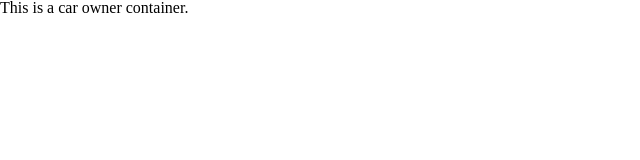
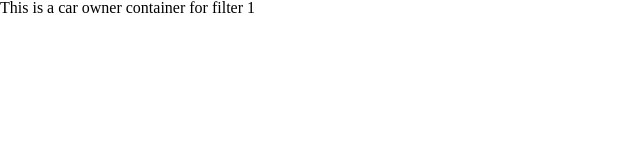
Before and after one commit to Oyekunle-Mark/ven-cars-fe, a React (Create React App) app: page /filter/1 in a window 1280 px wide. Shown: the top 160 px of the page, without its empty margins (0-640 px from the left). Built offline with nearby package versions, Linux system fonts and the light colour scheme; no server answers.

Commit message:
Cars owner container gets the required url paramerter

```diff
--- a/src/containers/CarOwnersContainer.js
+++ b/src/containers/CarOwnersContainer.js
@@ -1,9 +1,10 @@
 import React from 'react';
+import { useParams } from 'react-router-dom';
 
-const CarOwnersContainer = () => (
-    <div>
-        This is a car owner container.
-    </div>
-)
+const CarOwnersContainer = () => {
+  const { id } = useParams();
+
+  return <div>This is a car owner container for filter {id}</div>;
+};
 
 export default CarOwnersContainer;
```
